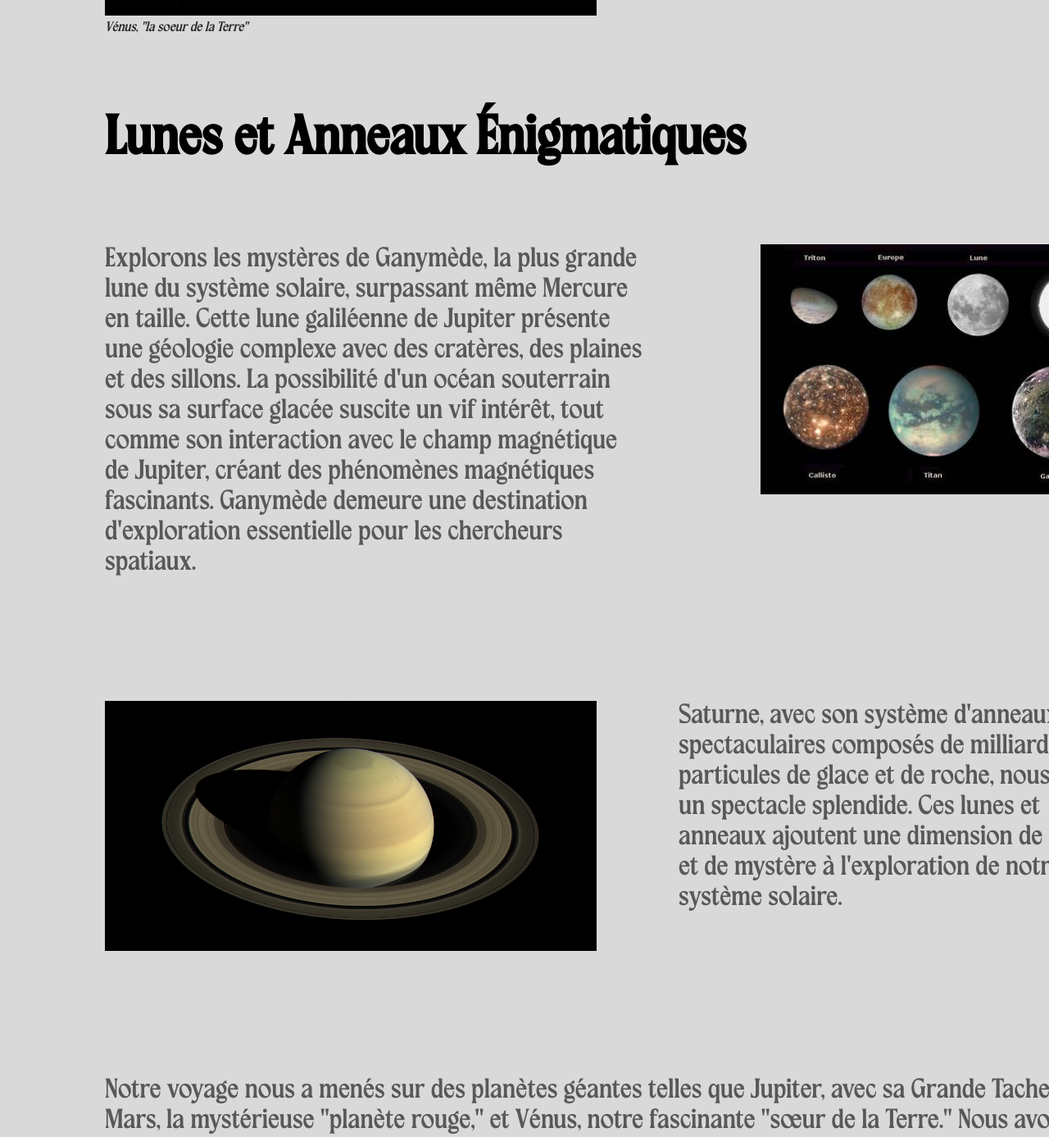
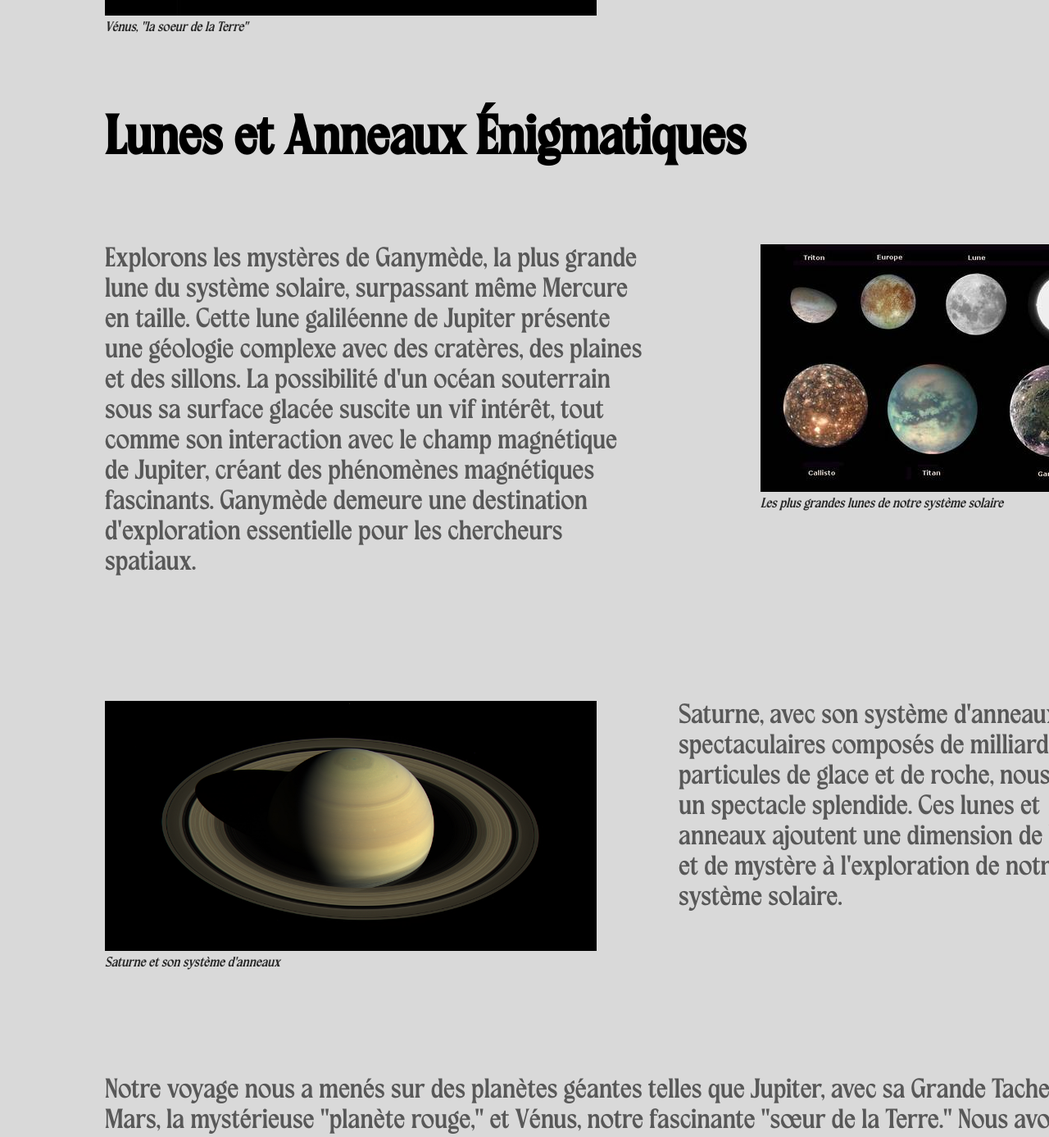
Before and after one commit to KyleAktr/monthly-mind, a React (Create React App) app: page / in a window 1280 px wide. Shown: the part 4457-5844 px from the top of the page at 82% size. Built offline with nearby package versions, Linux system fonts and the light colour scheme.

Commit message:
added legends on images

```diff
--- a/src/components/Article.jsx
+++ b/src/components/Article.jsx
@@ -78,18 +78,13 @@ const Article = () => {
                 une destination d'exploration essentielle pour les chercheurs
                 spatiaux.
               </p>
-              {/* <div className="ganymede-img-container"> */}
-                {/* <img
-                  className="ganymede-img"
-                  src={Ganymede}
-                  alt="image de Ganymede"
-                /> */}
-                <img
-                  className="ganymede-earth-img"
-                  src={GanymedeMoons}
-                  alt="image de Ganymede, de la terre et de sa lune"
-                />
-              {/* </div> */}
+                <div className="ganymede-earth-img">
+              <img
+                src={GanymedeMoons}
+                alt="image de Ganymede, de la terre et de sa lune"
+              />
+              <p>Les plus grandes lunes de notre système solaire</p>
+              </div>
               <p className="article-saturne">
                 Saturne, avec son système d'anneaux spectaculaires composés de
                 milliards de particules de glace et de roche, nous offre un
@@ -97,15 +92,28 @@ const Article = () => {
                 de beauté et de mystère à l'exploration de notre système
                 solaire.
               </p>
+              <div className="saturne-img">
               <img
-                className="saturne-img"
                 src={Saturne}
                 alt="image de Saturne"
               />
+              <p>Saturne et son système d'anneaux</p>
+              </div>
               <p className="article-conclusion">
-              Notre voyage nous a menés sur des planètes géantes telles que Jupiter, avec sa Grande Tache Rouge, Mars, la mystérieuse "planète rouge," et Vénus, notre fascinante "sœur de la Terre." Nous avons exploré les merveilles de Ganymède, la plus grande lune du système solaire, et les anneaux magnifiques de Saturne. Ces destinations ont révélé une multitude de secrets et de beautés, de la géologie complexe de Ganymède à la majesté des anneaux de Saturne.
-              <br /> <br />
-Mais notre système solaire est encore rempli de mystères à dévoiler. Des lunes inexplorées aux profondeurs de l'espace, l’exploration continue ! Ça donne envie de s'y intéresser, non ? 🚀🌌🪐</p>
+                Notre voyage nous a menés sur des planètes géantes telles que
+                Jupiter, avec sa Grande Tache Rouge, Mars, la mystérieuse
+                "planète rouge," et Vénus, notre fascinante "sœur de la Terre."
+                Nous avons exploré les merveilles de Ganymède, la plus grande
+                lune du système solaire, et les anneaux magnifiques de Saturne.
+                Ces destinations ont révélé une multitude de secrets et de
+                beautés, de la géologie complexe de Ganymède à la majesté des
+                anneaux de Saturne.
+                <br /> <br />
+                Mais notre système solaire est encore rempli de mystères à
+                dévoiler. Des lunes inexplorées aux profondeurs de l'espace,
+                l’exploration continue ! Ça donne envie de s'y intéresser, non ?
+                🚀🌌🪐
+              </p>
             </div>
           </div>
         </div>
--- a/src/style/components/_article.scss
+++ b/src/style/components/_article.scss
@@ -37,7 +37,15 @@
     & p {
       padding: 30px 0;
     }
+  }
 
+  & .jupiter-img,
+  .venus-img,
+  .ganymede-earth-img,
+  .saturne-img {
+    & p {
+      @extend %legend;
+    }
   }
 
   & .article-content {
@@ -68,9 +76,6 @@
         & img {
           width: 600px;
         }
-        & p {
-            @extend %legend
-        }
       }
 
       & .venus-img {
@@ -78,9 +83,6 @@
         width: 600px;
         & img {
           width: 600px;
-        }
-        & p {
-            @extend %legend
         }
       }
       & .article-venus {
@@ -97,28 +99,17 @@
       grid-auto-rows: minmax(auto, 1fr);
       grid-template-areas:
         "ag gi"
-        // "gi gi"
         "si as"
-        // "si si"
         "ac ac";
 
       & .article-ganymede {
         grid-area: ag;
         width: 110%;
-        // height: 250px;
       }
-      // & .ganymede-img-container {
-      //   width: 100%;
-      //   display: flex;
-      //   justify-content: space-around;
-      //   & .ganymede-img {
-      //     height: 305px;
-      //   }
       & .ganymede-earth-img {
         grid-area: gi;
         padding-left: 100px;
         height: 305px;
-        // }
       }
       & .article-saturne {
         grid-area: as;
@@ -127,7 +118,9 @@
       & .saturne-img {
         grid-area: si;
         padding-top: 50px;
+        & img {
           width: 600px;
+        }
       }
       & .article-conclusion {
         grid-area: ac;
--- a/src/style/index.css
+++ b/src/style/index.css
@@ -150,7 +150,10 @@ html {
   cursor: pointer;
 }
 
-.article .article-content .article-content-1 .venus-img p, .article .article-content .article-content-1 .jupiter-img p {
+.article .jupiter-img p,
+.article .venus-img p,
+.article .ganymede-earth-img p,
+.article .saturne-img p {
   font-size: 1rem;
   color: #272727;
   font-style: italic;
@@ -241,6 +244,8 @@ html {
 .article .article-content .article-content-2 .saturne-img {
   grid-area: si;
   padding-top: 50px;
+}
+.article .article-content .article-content-2 .saturne-img img {
   width: 600px;
 }
 .article .article-content .article-content-2 .article-conclusion {
```
Also changed, not shown: 1 other file (tests, documents, lock files or other folders). Lines whose indentation alone changed are shown as unchanged.
